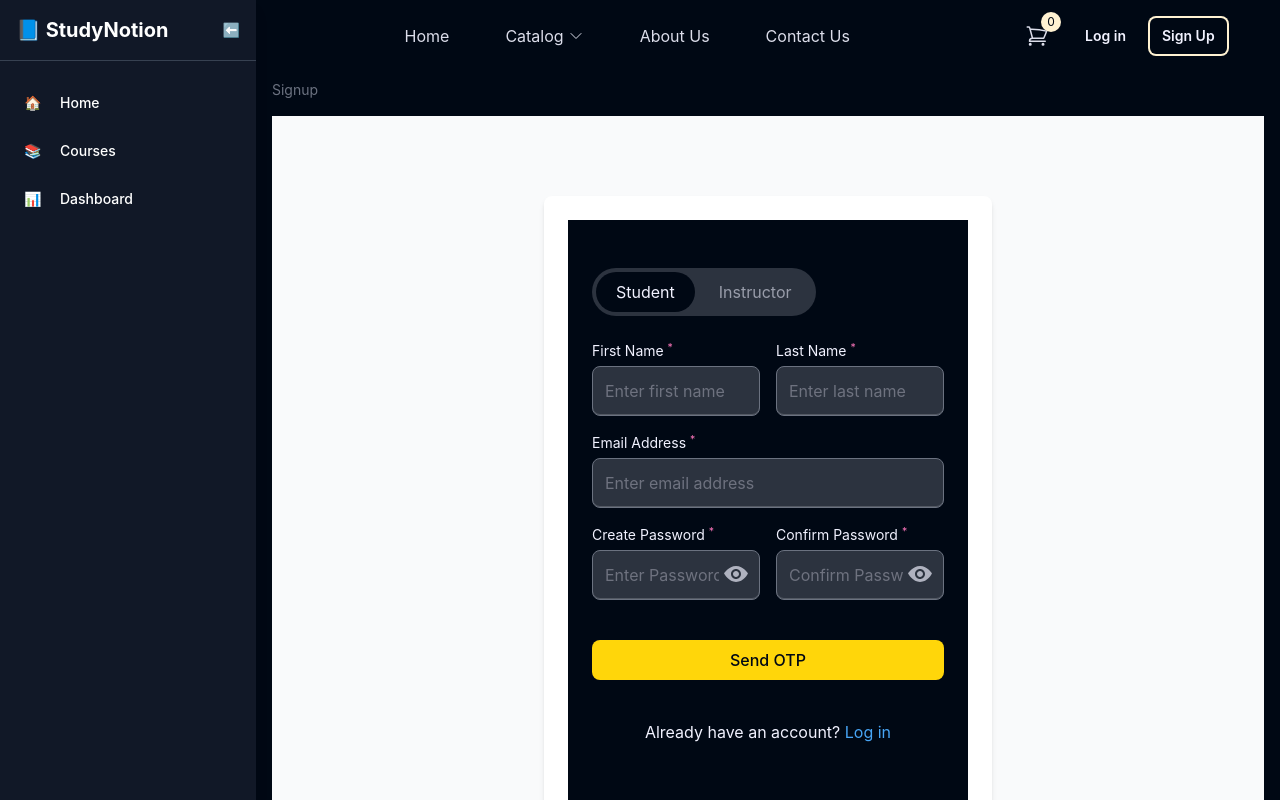
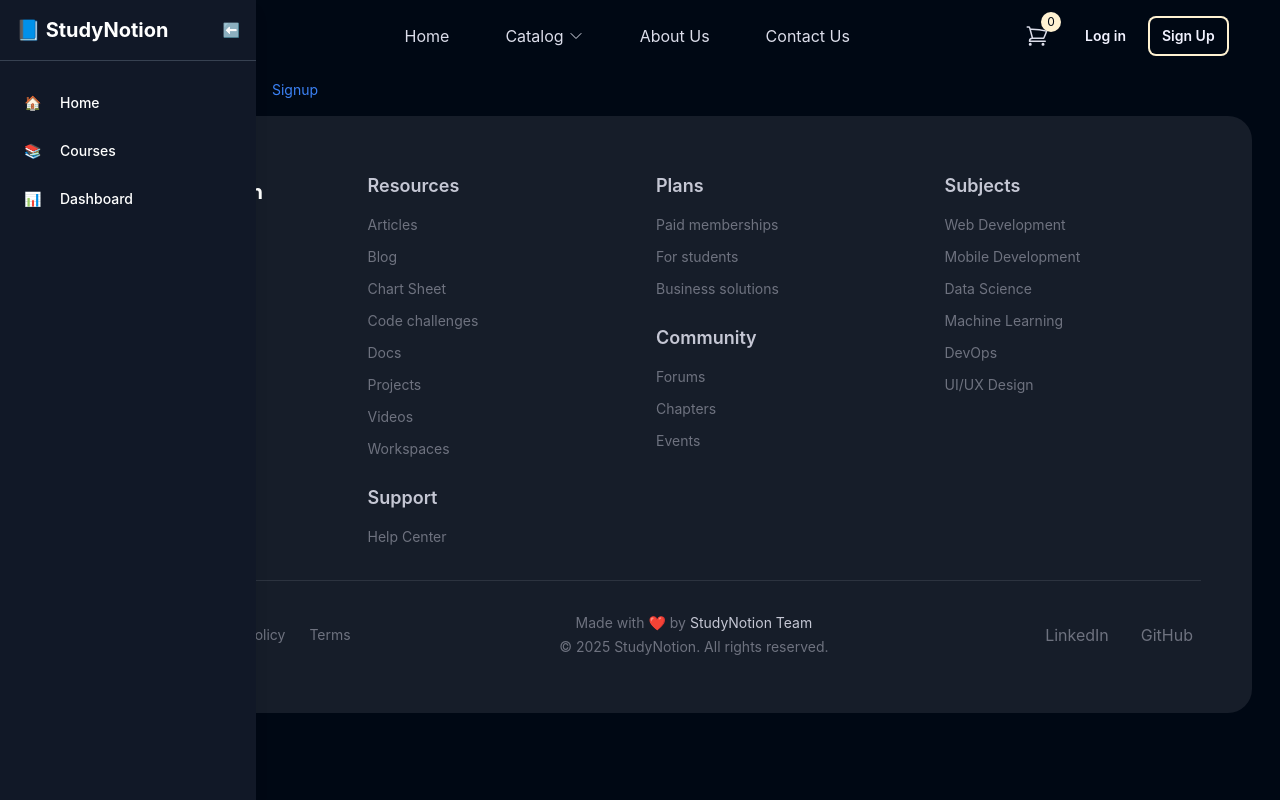
Before and after one commit to ivisrakshitha/lms, a Vue app in the folder studynotion-vue/: page /signup in a window 1280 px wide. Shown: the top 800 px of the page. Built offline with nearby package versions, Linux system fonts and the light colour scheme; grey boxes are pictures that could not be loaded.

Commit message:
04JUL20250924

```diff
--- a/studynotion-vue/src/components/auth/LoginForm.vue
+++ b/studynotion-vue/src/components/auth/LoginForm.vue
@@ -91,12 +91,12 @@
 
 <script setup>
 import { ref } from 'vue';
-// import { useRouter } from 'vue-router';
+import { useRouter } from 'vue-router';
 import { useAuthStore } from '@/stores/auth';
 import BaseCheckbox from '@/components/common/BaseCheckbox.vue';
 
+const router = useRouter();
 const authStore = useAuthStore();
-// const router = useRouter();
 
 const email = ref('');
 const password = ref('');
@@ -109,7 +109,6 @@ const handleLogin = async () => {
   errors.value = {};
   loginSuccess.value = false;
 
-  // Simple validation
   if (!email.value) errors.value.email = 'Email is required';
   if (!password.value) errors.value.password = 'Password is required';
 
@@ -121,11 +120,11 @@ const handleLogin = async () => {
       password: password.value
     });
 
-    // Show success message
     loginSuccess.value = true;
     console.log('Logged in successfully!');
 
-    // Clear form
+    router.push("/dashboard");
+
     email.value = '';
     password.value = '';
 
@@ -134,6 +133,7 @@ const handleLogin = async () => {
   }
 };
 </script>
+
 
 <style scoped>
 /* Updated custom colors for proper dark theme */
--- a/studynotion-vue/src/router/index.js
+++ b/studynotion-vue/src/router/index.js
@@ -26,6 +26,11 @@ const routes = [
     path: '/signup',
     name: 'Signup',
     component: () => import('../views/auth/Signup.vue')
+  },
+  {
+    path: '/dashboard',
+    name: 'Dashboard',
+    component: () => import('../views/dashboard/Dashboard.vue')
   }
 ]
 
--- a/studynotion-vue/src/views/auth/Signup.vue
+++ b/studynotion-vue/src/views/auth/Signup.vue
@@ -1,12 +1,5 @@
-<template>
-  <AuthLayout>
-    <div class="max-w-md w-full mx-auto p-6 bg-white rounded-lg shadow-md">
-      <SignupForm />
-    </div>
-  </AuthLayout>
-</template>
-
-<script setup>
-import AuthLayout from '@/components/layout/AuthLayout.vue';
-import SignupForm from '@/components/auth/SignupForm.vue';
-</script>
+<script>
+  export default {
+    name: 'SignUp'
+  }
+  </script>
--- a/studynotion-vue/src/views/dashboard/Dashboard.vue
+++ b/studynotion-vue/src/views/dashboard/Dashboard.vue
@@ -304,7 +304,7 @@ const projects = ref([
   @apply px-3 py-1 text-sm rounded-md text-gray-600 hover:bg-gray-100;
 }
 .chart-period-btn.active {
-  @apply bg-primary text-white hover:bg-primary-dark;
+  @apply bg-blue-600 text-white hover:bg-blue-700;
 }
 
 table {
@@ -337,15 +337,19 @@ td {
   @apply w-full bg-gray-200 rounded-full h-2.5 relative;
 }
 .progress-bar {
-  @apply bg-primary h-2.5 rounded-full absolute top-0 left-0;
+  @apply bg-blue-600 h-2.5 rounded-full absolute top-0 left-0;
 }
+
+
 .progress-text {
   @apply text-xs text-gray-500 absolute -right-6 top-1/2 transform -translate-y-1/2;
 }
 
 .btn-primary {
-  @apply bg-primary hover:bg-primary-dark text-white px-4 py-2 rounded-md text-sm font-medium;
+  @apply bg-blue-600 hover:bg-blue-700 text-white px-4 py-2 rounded-md text-sm font-medium;
 }
+
+
 .action-btn {
   @apply text-gray-400 hover:text-gray-600;
 }
--- a/studynotion-vue/tailwind.config.js
+++ b/studynotion-vue/tailwind.config.js
@@ -7,6 +7,8 @@ module.exports = {
     theme: {
       extend: {
         colors: {
+          primary: "#3B82F6", // add this
+            "primary-dark": "#2563EB",
           richblack: {
             5: "#F1F2FF",
             25: "#DBDDEA",
```
